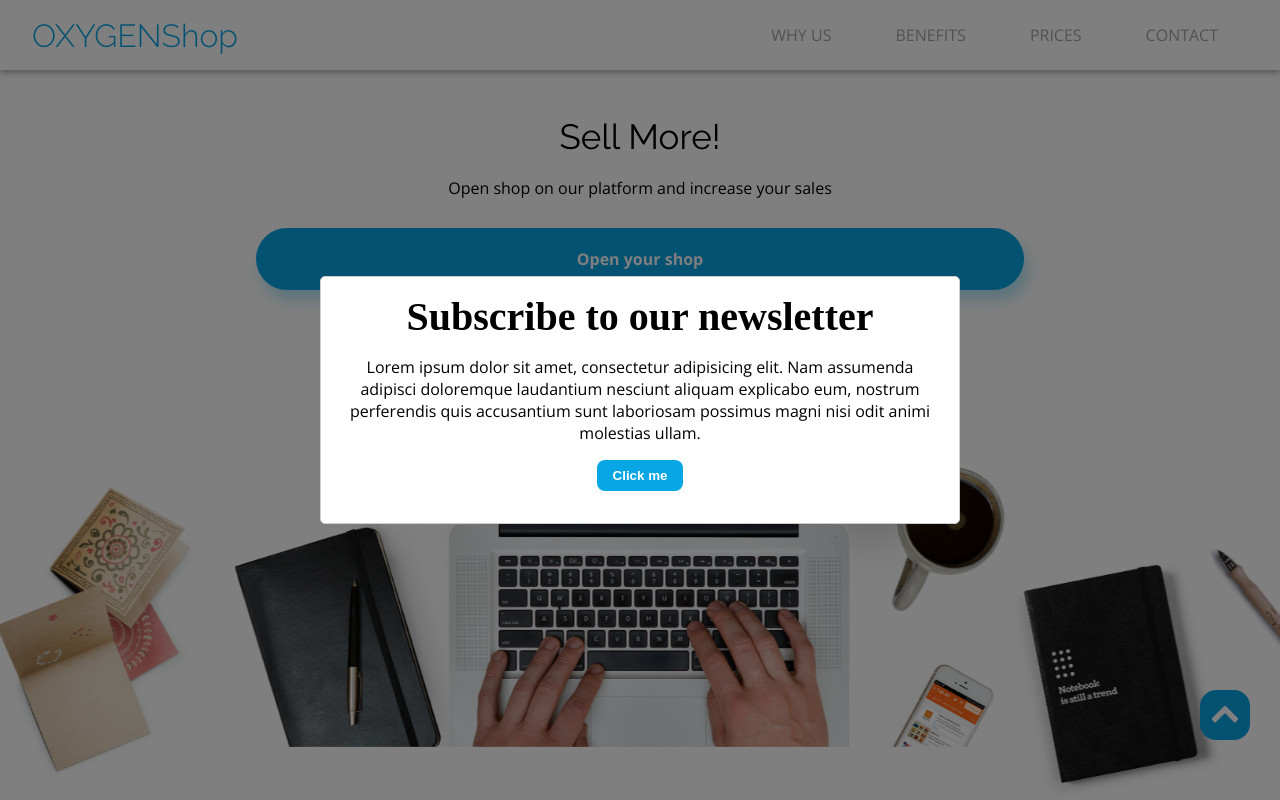
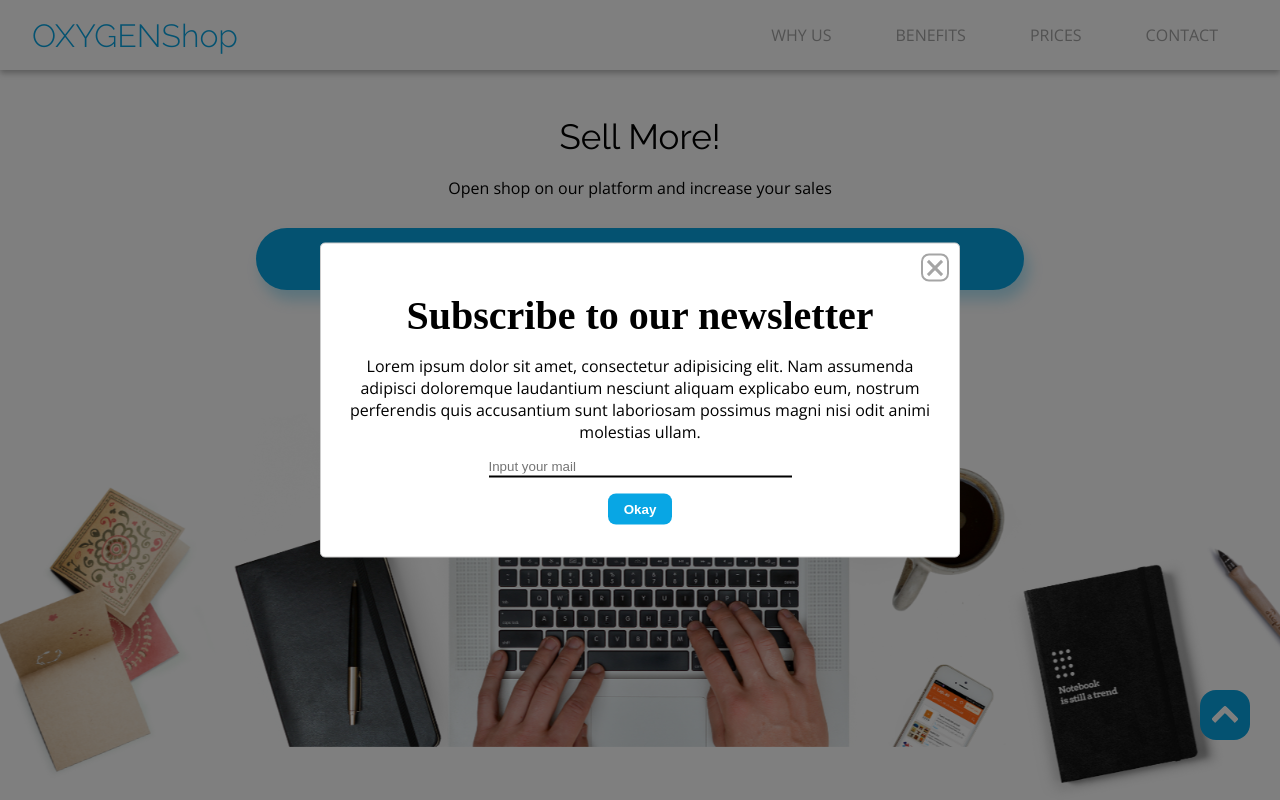
Before and after one commit to FranyxD/OxygenShop, a website: page index.html in a window 1280 px wide. Shown: the top 800 px of the page. Drawn offline with nearby package versions, Linux system fonts and the light colour scheme.

Commit message:
Added: many options to close popup and show it

```diff
--- a/index.html
+++ b/index.html
@@ -22,11 +22,16 @@
         <div class="popup">
             <div class="popup__blocker" onclick="hidePopup()"></div>
             <div class="popup__container">
+                <div class="popup__container__close" onclick="hidePopup()">
+                    <div class="popup__container__close__lineA"></div>
+                    <div class="popup__container__close__lineB"></div>
+                </div>
                 <h2 class="popup__container__title">Subscribe to our newsletter</h2>
                 <p class="popup__container__p">Lorem ipsum dolor sit amet, consectetur adipisicing elit. Nam assumenda adipisci doloremque
                     laudantium nesciunt aliquam explicabo eum, nostrum perferendis quis accusantium sunt laboriosam possimus
                     magni nisi odit animi molestias ullam.</p>
-                <button class="popup__container__button">Click me</button>
+                <input type="mail" class="popup__container__mail" placeholder="Input your mail">
+                <button class="popup__container__button">Okay</button>
             </div>
           </div>
         <header>
--- a/js/main.js
+++ b/js/main.js
@@ -1,17 +1,25 @@
 //MODAL POPUP
-const popup = document.querySelector('.popup');
-const timeout = setTimeout(showPopUp, 3000);
+const popup = document.querySelector(".popup");
+const timeout = setTimeout(showPopUp, 5000);
 
-function showPopUp (){
-   console.log('timer')
-   popup.classList.add('popup-show');
+function showPopUp() {
+      if(!localStorage.getItem('popup')){
+         popup.classList.add("popup-show");
+      }
+
+
 }
 
 function hidePopup() {
-   popup.classList.remove('popup-show');
- }
-
-
+  popup.classList.remove("popup-show");
+  localStorage.setItem('popup', true);
+}
+document.body.addEventListener('keypress', function(e) {
+   if (e.key == "Escape") {
+      localStorage.setItem('popup', true);
+      popup.classList.remove("popup-show");
+   }
+ });
 
 
 //burger menu
--- a/js/mainJQ.js
+++ b/js/mainJQ.js
@@ -1,10 +1,13 @@
 //capturarel % de scroll webpage
-$(window).on('scroll',function(){
-        let wintop = $(window).scrollTop(),
-        docHeight = $(document).height(),
-        winHeight = $(window).height();
 
-        let scroll = (wintop / (docHeight - winHeight)) * 100;
-
-        $('.scroll-line').css('width', (scroll + '%'));
-    });
+$(window).on("scroll", function () {
+    let wintop = $(window).scrollTop(),
+    docHeight = $(document).height(),
+    winHeight = $(window).height();
+    let scroll = (wintop / (docHeight - winHeight)) * 100;
+  $(".scroll-line").css("width", scroll + "%");
+  if(scroll > 25 && !localStorage.getItem('popup')){
+    popup.classList.add("popup-show");
+    localStorage.setItem('popup', true);
+}
+});
--- a/scss/components/_modal.scss
+++ b/scss/components/_modal.scss
@@ -28,15 +28,49 @@
     top: 50vh;
     left: 50vw;
     transform: translate(-50%, -50%);
-    padding: 1rem;
+    padding: 2rem 1rem 1rem;
+    &__close {
+        padding: 12px;
+        cursor: pointer;
+        border: 2px solid $oxygen-gray;
+        border-radius: 0.5rem;
+        position: absolute;
+        right: 10px;
+        top: 10px;
+          &__lineA, &__lineB {
+            width: 20px;
+            height: 3px;
+            right: 2px;
+            top: 11px;
+            background: $oxygen-gray;
+            position: absolute;
+          }
+          &__lineA {
+            transform: rotate(-45deg);
+          }
+          &__lineB {
+            transform: rotate(-135deg);
+        }
+    }
     &__title {
-      font-size: 2.5rem;
-      margin-bottom: 1rem;
-    }
+        margin-top: 1rem;
+        flex-grow: 3;
+        font-size: 2.5rem;
+        margin-bottom: 1rem;
+      }
     &__p {
       margin-bottom: 10px;
       text-align: center;
       margin-bottom: 1rem;
+    }
+    &__mail {
+        outline-color: $oxygen-blue;
+        outline-offset: 4px;
+        border:none;
+        border-bottom: 2px solid black;
+        padding-bottom: 2px;
+        display: block;
+        width: 50%;
     }
     &__button {
       cursor: pointer;
@@ -46,6 +80,7 @@
       border-radius: 0.5rem;
       background: $oxygen-blue;
       padding: 0.5rem 1rem;
+      margin-top: 1rem;
       margin-bottom: 1rem;
     }
     &__button:hover {
```
Also changed, not shown: css/styles.css, 1 other file.
